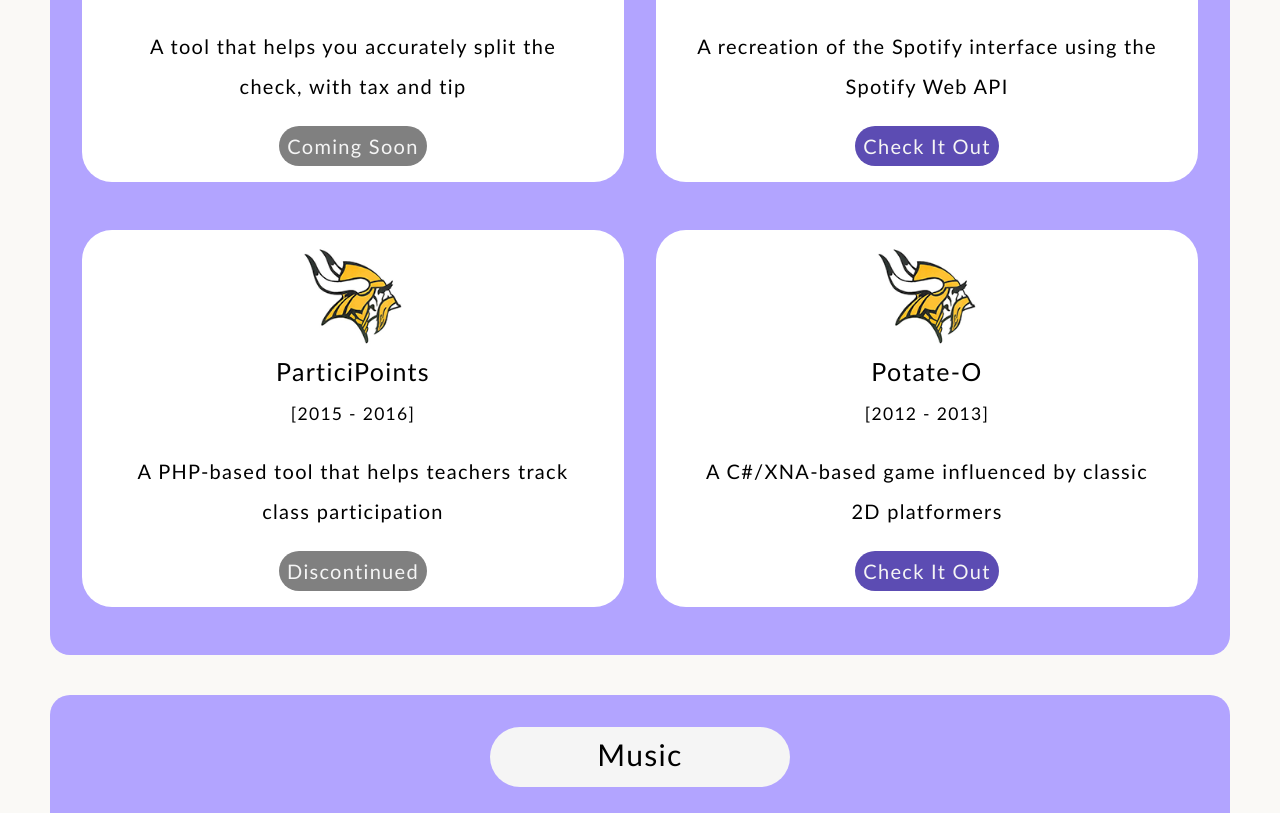
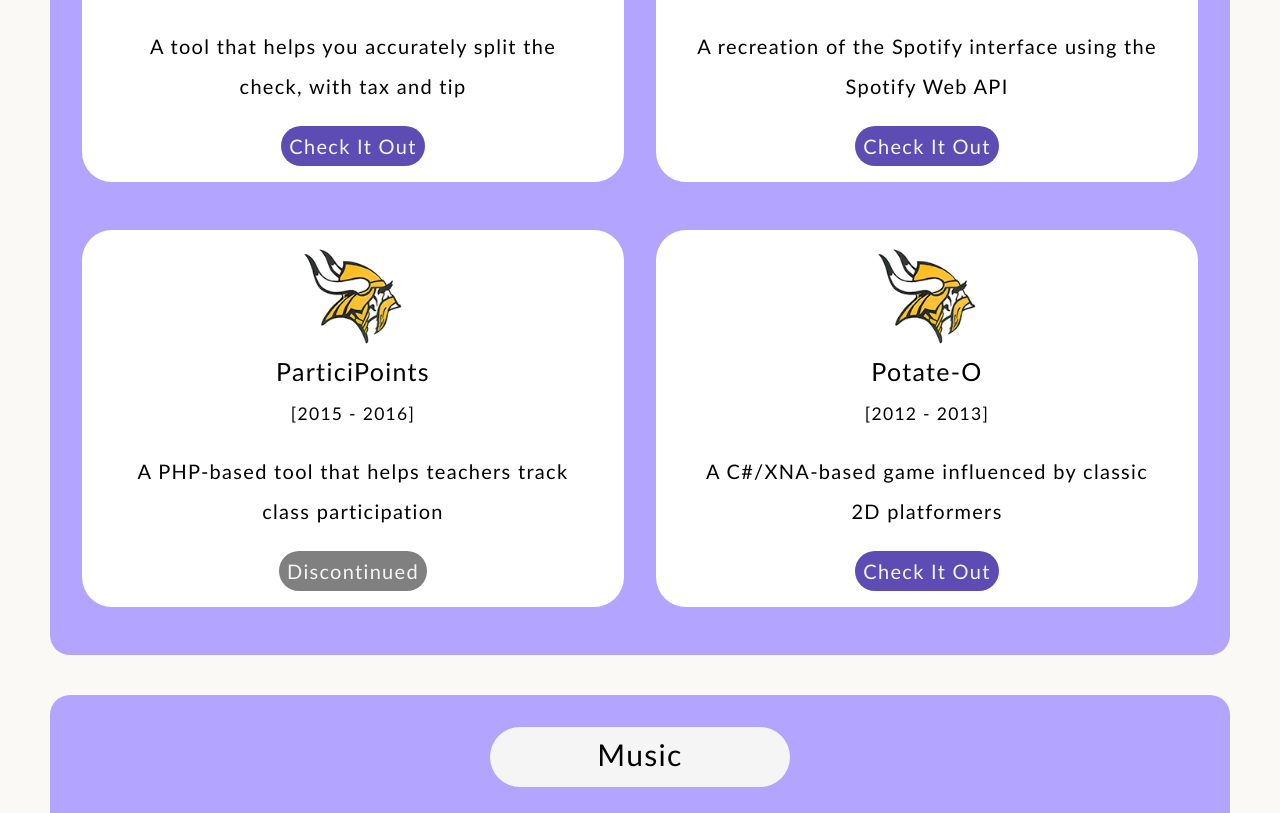
Before and after one commit to eukim/eukim.github.io, a plain HTML site: page index.html in a window 1280 px wide. Shown: the part 2870-3683 px from the top of the page. Drawn offline with Linux system fonts and the light colour scheme.

Commit message:
Add files via upload

```diff
--- a/index.html
+++ b/index.html
@@ -109,7 +109,7 @@
 							<div class="item_title">split.it</div>
 							<div class="item_date">[2022 - Present]</div>
 							<div class="item_description">A tool that helps you accurately split the check, with tax and tip</div>
-							<a class="item_na" target="_blank" rel="noopener noreferrer">Coming Soon</a>
+							<a href="https://docs.google.com/spreadsheets/d/1BpqJFBpItH2A4a8oVaNEYCadFc8UL8cHXvux3hGYcCs/edit?usp=sharing" class="item_link" target="_blank" rel="noopener noreferrer">Check It Out</a>
 						</div>
 					</div>
 					<div class="column_right">
```
